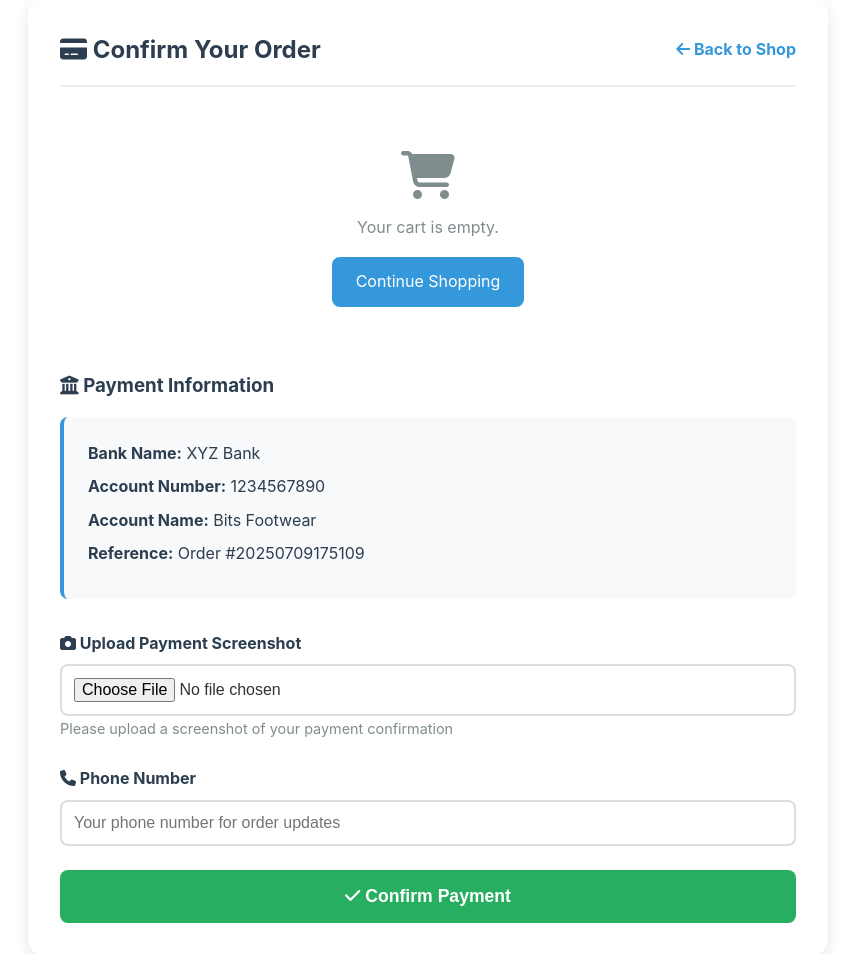
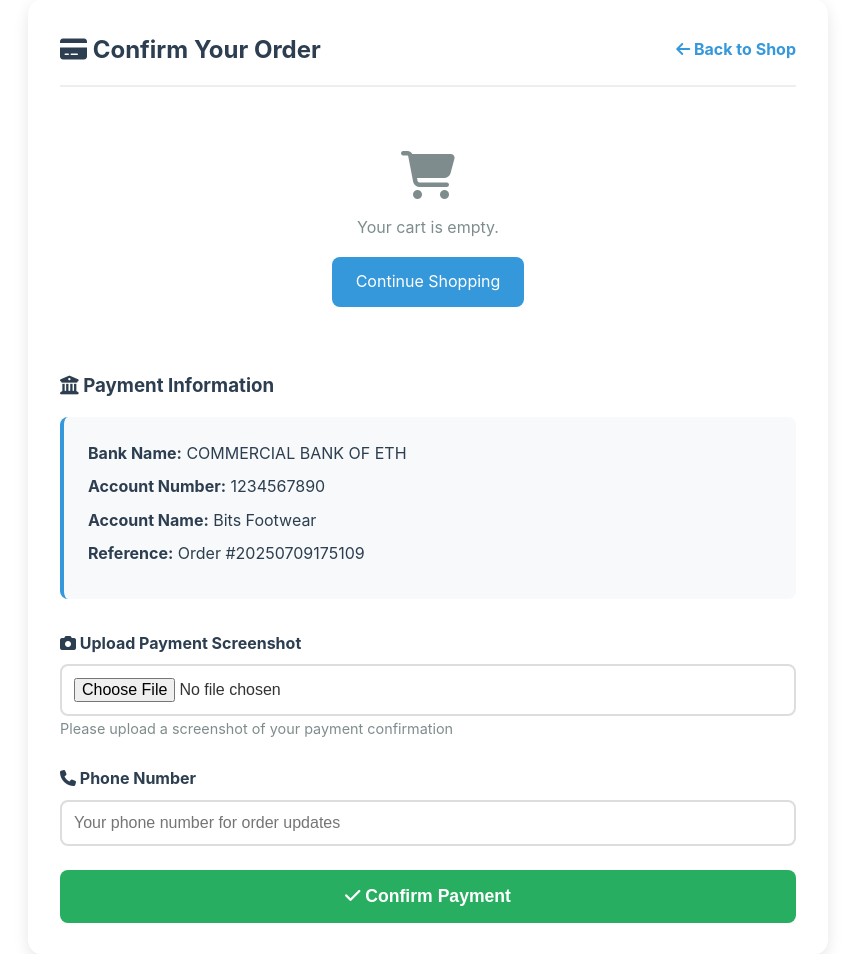
Before and after one commit to Robengetu/footwear, a PHP site: page /checkout.php in a window 1280 px wide. Shown: the part 33-987 px from the top of the page, without its empty margins (212-1067 px from the left). Run offline with PHP 8.4, Linux system fonts and the light colour scheme; the visitor is signed in with stand-in values (Sample User, id 1); data that the repository does not hold is empty.

Commit message:
Update checkout.php
bank name

```diff
--- a/checkout.php
+++ b/checkout.php
@@ -70,7 +70,7 @@ function getCartItems($user_id) {
       <h3><i class="fas fa-university"></i> Payment Information</h3>
       <div class="bank-info">
         <div class="bank-detail">
-          <strong>Bank Name:</strong> XYZ Bank
+          <strong>Bank Name:</strong> COMMERCIAL BANK OF ETH
         </div>
         <div class="bank-detail">
           <strong>Account Number:</strong> 1234567890
```
